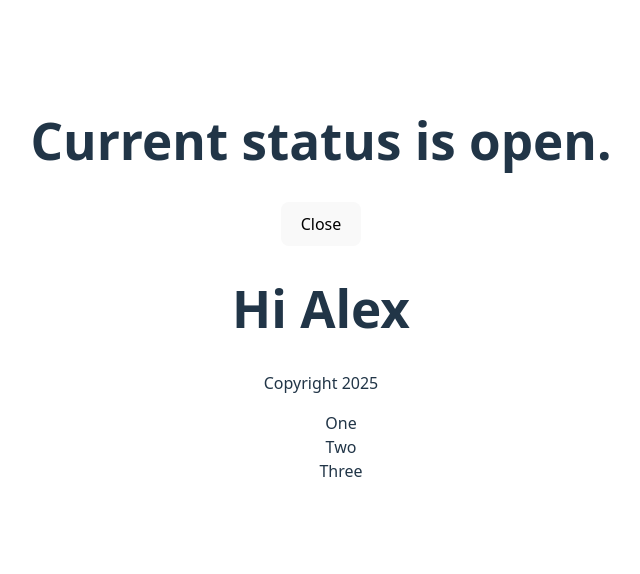
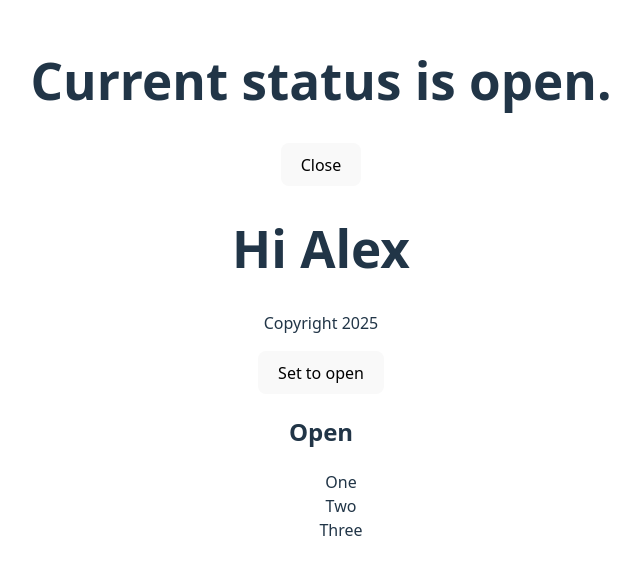
Before and after one commit to theunknownkz/React-Project, a React (Vite) app in the folder react-project/: page / in a window 1280 px wide. Shown: the part 112-686 px from the top of the page, without its empty margins (319-959 px from the left). Built offline with nearby package versions, Linux system fonts and the light colour scheme.

Commit message:
Added the ability to handle state with nested components

```diff
--- a/react-project/src/App.jsx
+++ b/react-project/src/App.jsx
@@ -21,9 +21,15 @@ const numberObjects = items.map((number, i) => ({
   title: number
 }))
 
-function Main({ numbers }) {
+function Main({ numbers, openStatus, onStatus }) {
   return (
     <>
+      <div>
+        <button onClick={() => onStatus(true)}>Set to open</button>
+        <h2>
+          {openStatus ? "Open" : "Closed"}
+        </h2>
+      </div>
       <ul>
         {numbers.map((number) =>
         <li key={number.id} style={{ listStyleType: "None" }}>{number.title}
@@ -42,7 +48,10 @@ function App() {
       {status ? "Close" : "Open"}
     </button>
     <Header name="Alex" year={new Date().getFullYear()} />
-    <Main numbers={numberObjects} />
+    <Main
+      numbers={numberObjects}
+      openStatus={status}
+      onStatus={setStatus} />
   </div>
   )
 }
```
